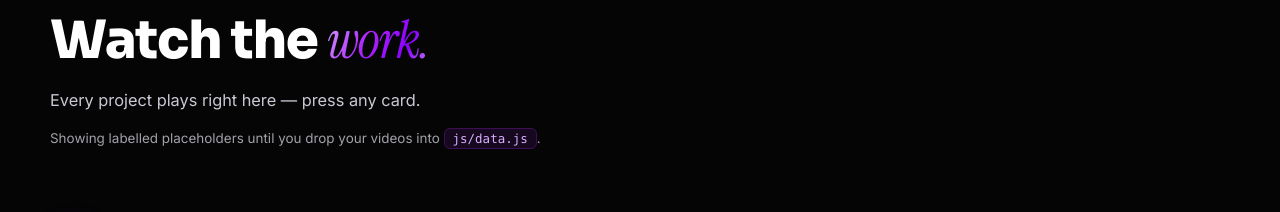
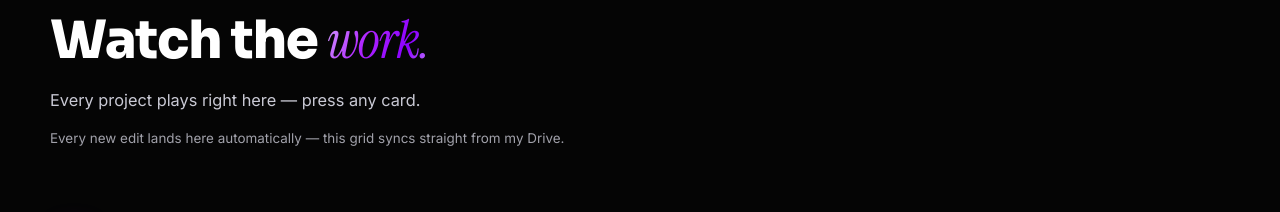
Before and after one commit to abdulsalamdev230-wq/ismail-video-editor, a plain HTML site: page index.html in a window 1280 px wide. Shown: the part 2260-2472 px from the top of the page. Drawn offline with Linux system fonts and the light colour scheme; animation ran at ten frames a second.

Commit message:
copy: replace the stale placeholder note in the portfolio header
Projects are generated by the hourly Drive sync now, so telling visitors the grid
holds placeholders was wrong.

🤖 Generated with Codebuff
Co-Authored-By: Codebuff <noreply@codebuff.com>

```diff
--- a/index.html
+++ b/index.html
@@ -226,7 +226,7 @@
           <h2 class="section__title">Watch the <em class="serif-accent grad-text">work.</em></h2>
           <p class="section__sub">
             Every project plays right here — press any card.
-            <span class="placeholder-note">Showing labelled placeholders until you drop your videos into <code>js/data.js</code>.</span>
+            <span class="placeholder-note">Every new edit lands here automatically — this grid syncs straight from my Drive.</span>
           </p>
         </header>
 
```
